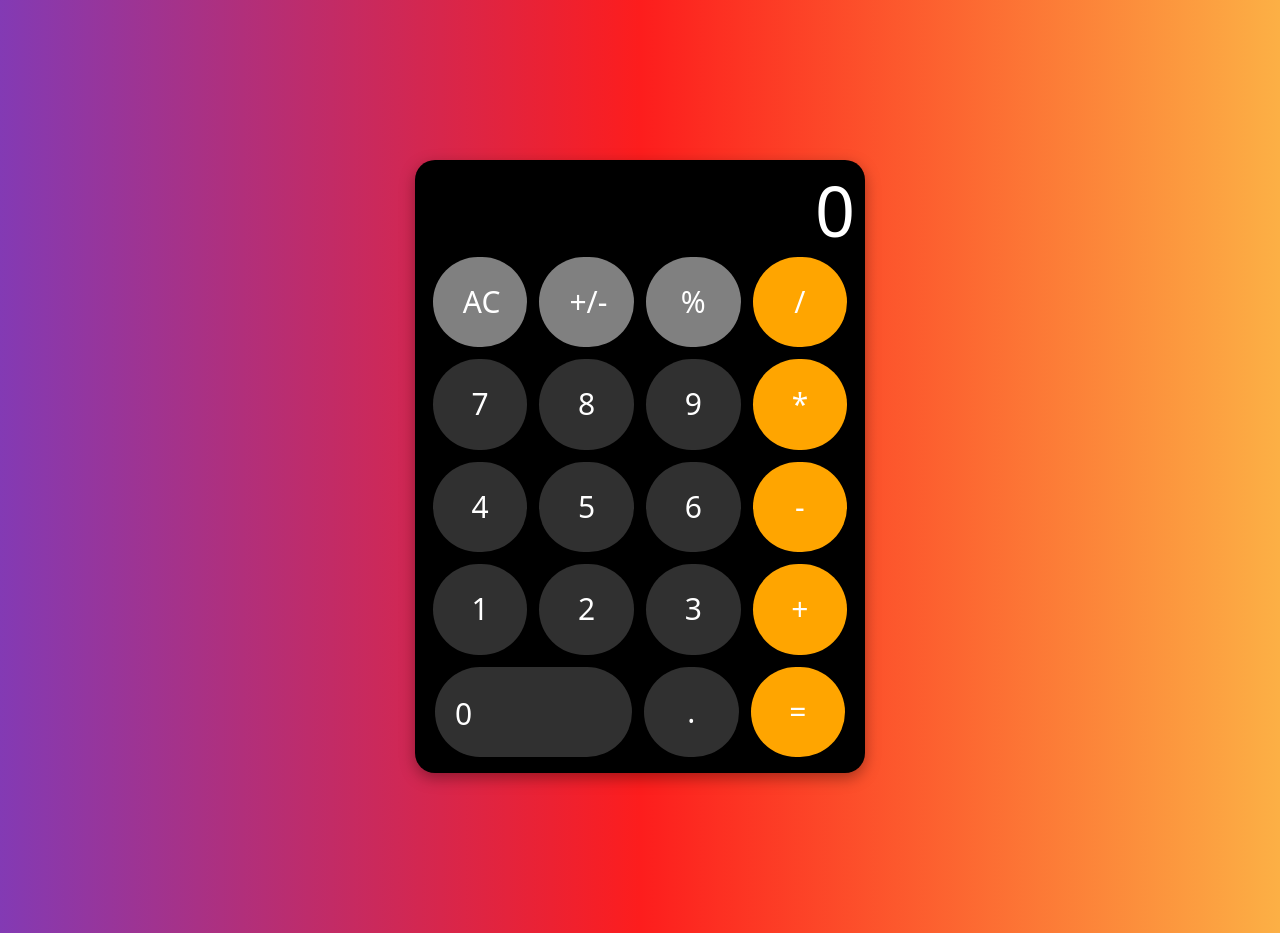
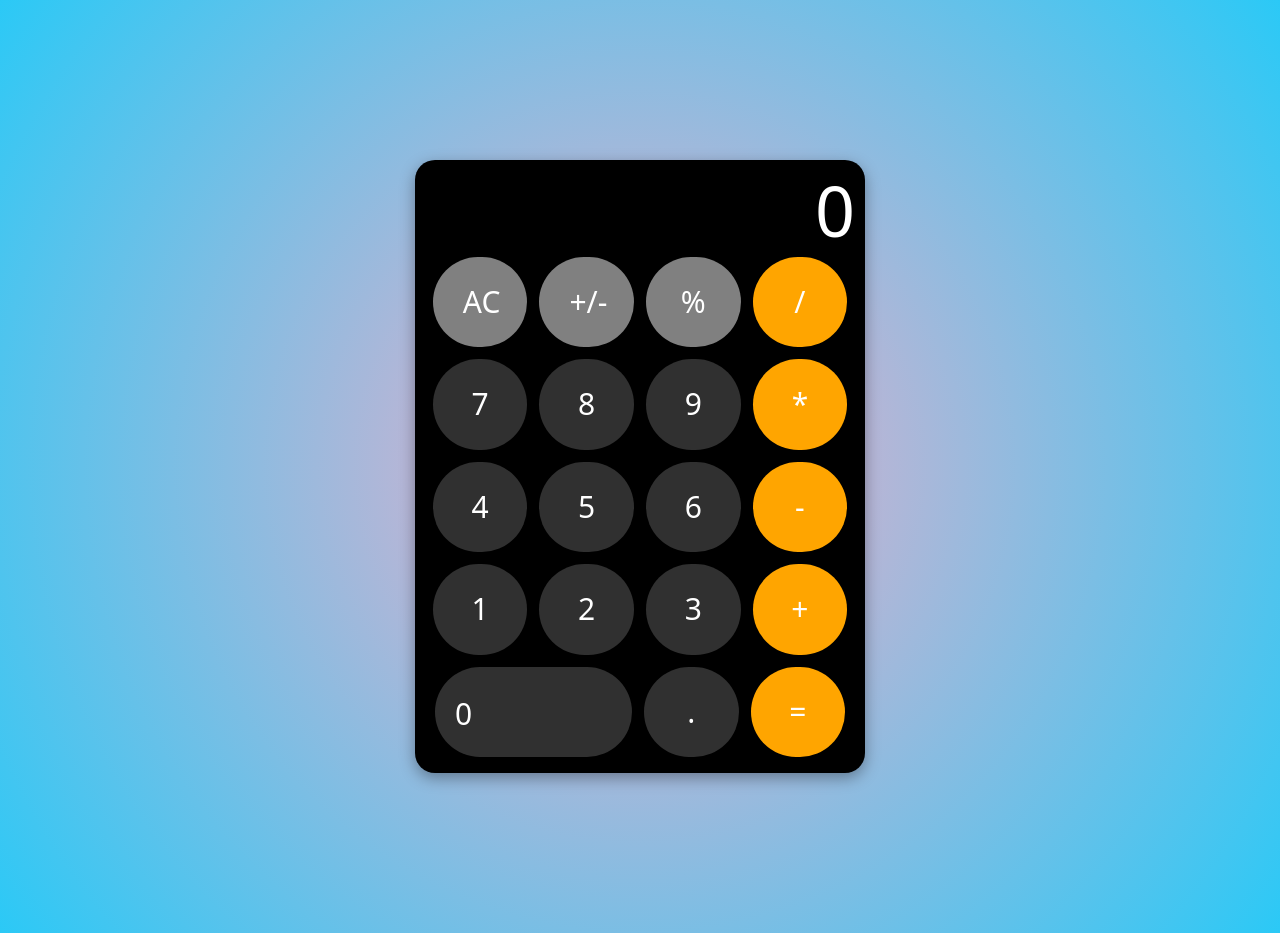
Before and after one commit to Yaroslav0102030405/call2, a plain HTML site: page index.html in a window 1280 px wide. Drawn offline with nearby package versions, Linux system fonts and the light colour scheme.

Commit message:
fix color

```diff
--- a/styles.css
+++ b/styles.css
@@ -28,14 +28,18 @@ body {
     rgba(255, 243, 0, 1) 100%
   ); */
 
-  background: rgb(131, 58, 180);
-  background: linear-gradient(
+  /* background: rgb(131, 58, 180); */
+  /* background: linear-gradient(
     90deg,
     rgba(131, 58, 180, 1) 0%,
     rgba(253, 29, 29, 1) 50%,
     rgba(252, 176, 69, 1) 100%
+  ); */
+  background: radial-gradient(
+    circle,
+    rgba(238, 174, 202, 1) 0%,
+    rgba(43, 201, 246, 1) 100%
   );
-
   /* cursor: url("/cursor/navigation.png"), auto; */
 }
 
```
